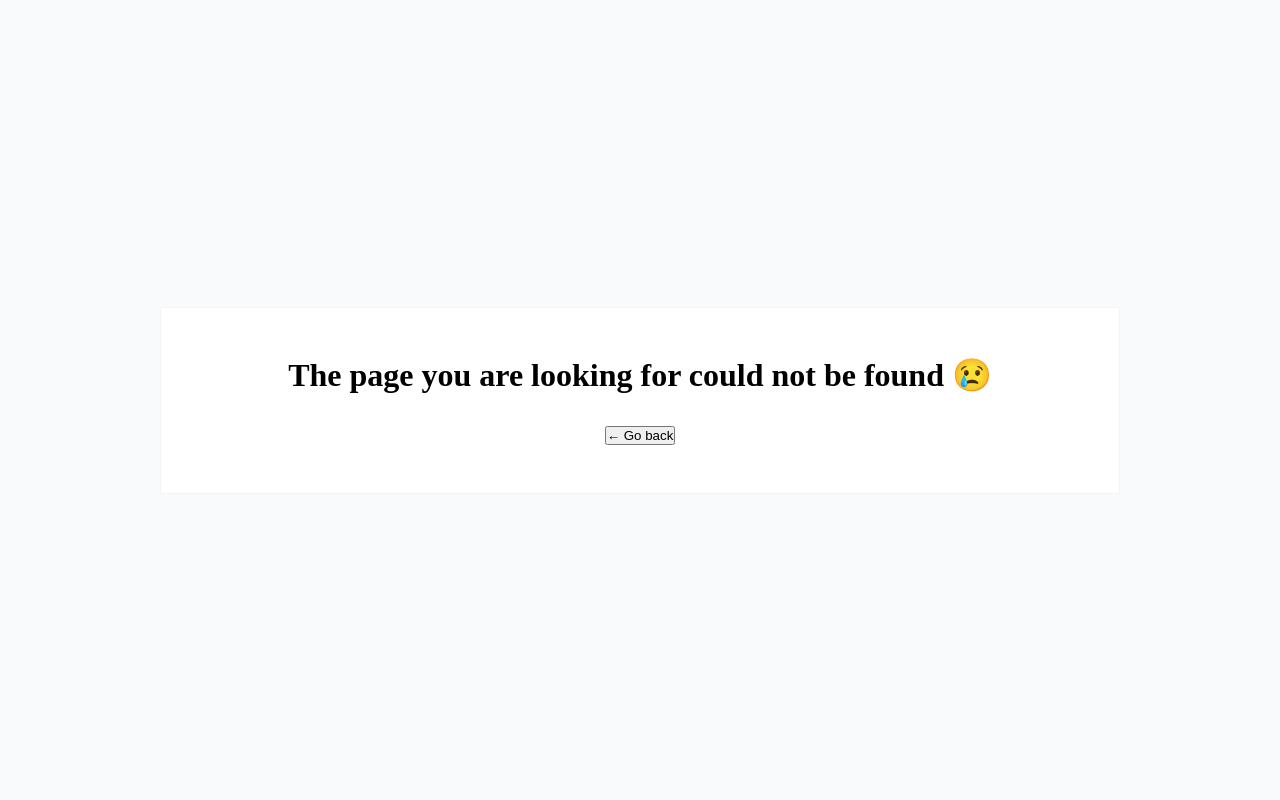
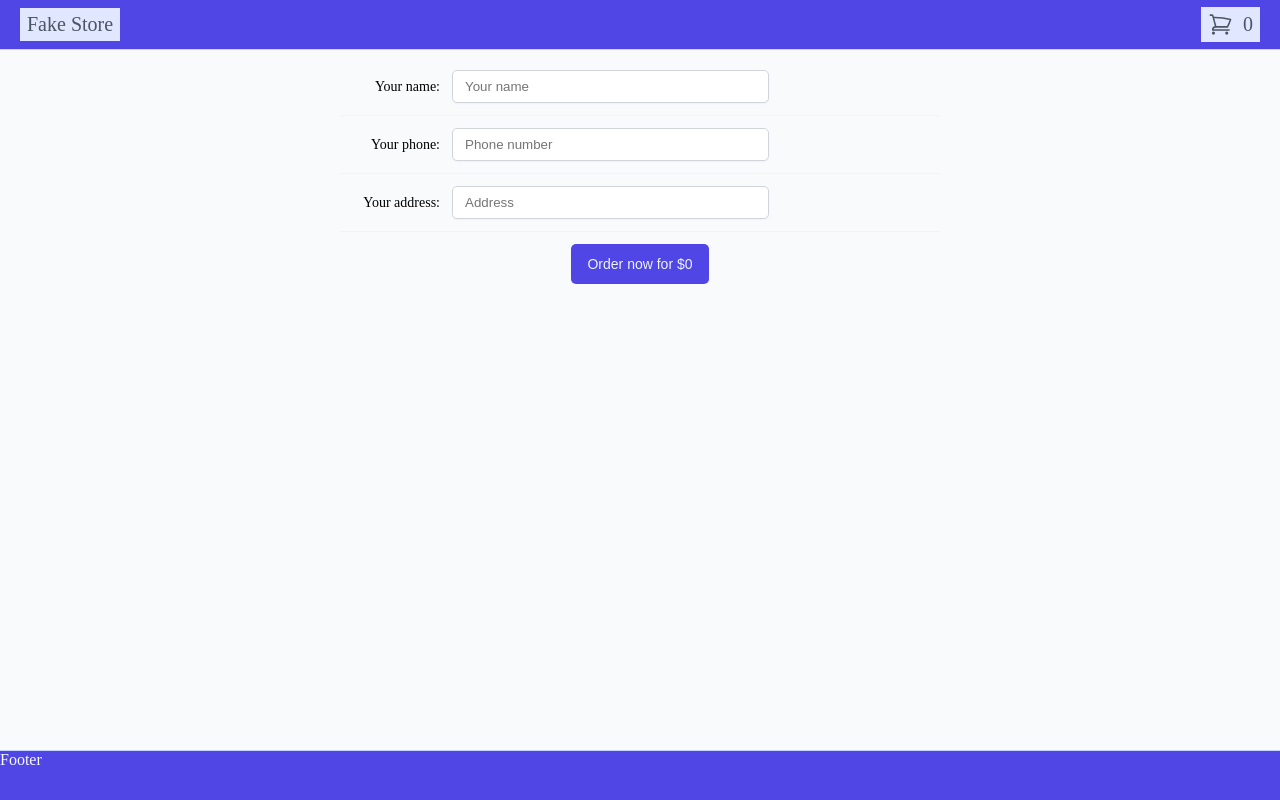
Before and after one commit to rgb-katana/intern-lad-store, a React (Vite) app: page /order in a window 1280 px wide. Built offline with nearby package versions, Linux system fonts and the light colour scheme.

Commit message:
add order page

```diff
--- a/package.json
+++ b/package.json
@@ -15,6 +15,7 @@
     "prop-types": "^15.8.1",
     "react": "^18.2.0",
     "react-dom": "^18.2.0",
+    "react-hook-form": "^7.46.2",
     "react-icons": "^4.11.0",
     "react-redux": "^8.1.2",
     "react-router-dom": "^6.16.0",
--- a/src/App.jsx
+++ b/src/App.jsx
@@ -7,6 +7,7 @@ import { Provider } from 'react-redux';
 import store from './store';
 import PageNotFound from './pages/PageNotFound';
 import Cart from './pages/Cart';
+import Order from './pages/Order';
 
 function App() {
   return (
@@ -19,6 +20,7 @@ function App() {
             <Route path="shop/products/:page" element={<Shop />} />
             <Route path="shop/product/:id" element={<Product />} />
             <Route path="shop/cart" element={<Cart />} />
+            <Route path="order" element={<Order />} />
           </Route>
           <Route path="*" element={<PageNotFound />} />
         </Routes>
--- /dev/null
+++ b/src/features/Order/CreateOrderForm.jsx
@@ -0,0 +1,52 @@
+import { useForm } from 'react-hook-form';
+import FormRow from '../../ui/FormRow';
+import Input from '../../ui/Input';
+import Button from '../../ui/Button';
+import Form from '../../ui/Form';
+import { useSelector } from 'react-redux';
+import { getTotalCartPrice } from '../Cart/cartSlice';
+
+function CreateOrderForm() {
+  const {
+    register,
+    handleSubmit,
+    formState: { errors },
+  } = useForm();
+
+  const onSubmit = data => {
+    console.log(data);
+  };
+
+  const price = useSelector(getTotalCartPrice);
+
+  return (
+    <Form onSubmit={handleSubmit(onSubmit)}>
+      <FormRow error={errors?.name?.message} label="Your name">
+        <Input
+          placeholder="Your name"
+          id="name"
+          {...register('name', { required: 'This field is required' })}
+        />
+      </FormRow>
+      <FormRow error={errors?.phone?.message} label="Your phone">
+        <Input
+          placeholder="Phone number"
+          id="phone"
+          {...register('phone', { required: 'This field is required' })}
+        />
+      </FormRow>
+      <FormRow error={errors?.address?.message} label="Your address">
+        <Input
+          placeholder="Address"
+          id="address"
+          {...register('address', { required: 'This field is required' })}
+        />
+      </FormRow>
+      <FormRow>
+        <Button>Order now for ${price}</Button>
+      </FormRow>
+    </Form>
+  );
+}
+
+export default CreateOrderForm;
--- /dev/null
+++ b/src/pages/Order.jsx
@@ -0,0 +1,18 @@
+import styled from 'styled-components';
+import CreateOrderForm from '../features/Order/CreateOrderForm';
+
+const StyledOrderFormContainer = styled.div`
+  padding: 2rem;
+  display: flex;
+  justify-content: center;
+`;
+
+function Order() {
+  return (
+    <StyledOrderFormContainer>
+      <CreateOrderForm />
+    </StyledOrderFormContainer>
+  );
+}
+
+export default Order;
--- /dev/null
+++ b/src/ui/Form.jsx
@@ -0,0 +1,9 @@
+import styled from 'styled-components';
+
+const Form = styled.form`
+  font-size: 1.4rem;
+  overflow: hidden;
+  width: 60rem;
+`;
+
+export default Form;
--- /dev/null
+++ b/src/ui/FormRow.jsx
@@ -0,0 +1,57 @@
+import styled from 'styled-components';
+
+const StyledFormRow = styled.div`
+  display: grid;
+  align-items: center;
+  grid-template-columns: 10rem 1fr 0.5fr;
+  gap: 1.2rem;
+
+  padding: 1.2rem 0;
+
+  &:first-child {
+    padding-top: 0;
+  }
+
+  &:last-child {
+    padding-bottom: 0;
+  }
+
+  &:not(:last-child) {
+    border-bottom: 1px solid var(--color-grey-100);
+  }
+
+  &:has(button) {
+    display: flex;
+    justify-content: center;
+    gap: 1.2rem;
+  }
+
+  @media (max-width: 768px) {
+    display: flex;
+    flex-direction: column;
+    gap: 1.4rem;
+  }
+`;
+
+const Label = styled.label`
+  font-weight: 500;
+  text-align: right;
+`;
+
+const Error = styled.span`
+  font-size: 1.4rem;
+  color: var(--color-red-700);
+`;
+
+function FormRow({ label, error, children }) {
+  console.log(children.props);
+  return (
+    <StyledFormRow>
+      {label && <Label htmlFor={children.props.id}>{label}:</Label>}
+      {children}
+      {error && <Error>{error}</Error>}
+    </StyledFormRow>
+  );
+}
+
+export default FormRow;
--- /dev/null
+++ b/src/ui/Input.jsx
@@ -0,0 +1,11 @@
+import styled from 'styled-components';
+
+const Input = styled.input`
+  border: 1px solid var(--color-grey-300);
+  background-color: var(--color-grey-0);
+  border-radius: var(--border-radius-sm);
+  box-shadow: var(--shadow-sm);
+  padding: 0.8rem 1.2rem;
+`;
+
+export default Input;
```
Also changed, not shown: 1 other file (tests, documents, lock files or other folders).
